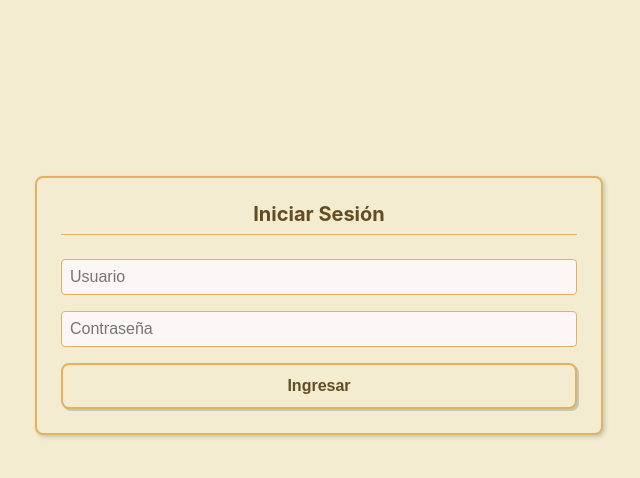
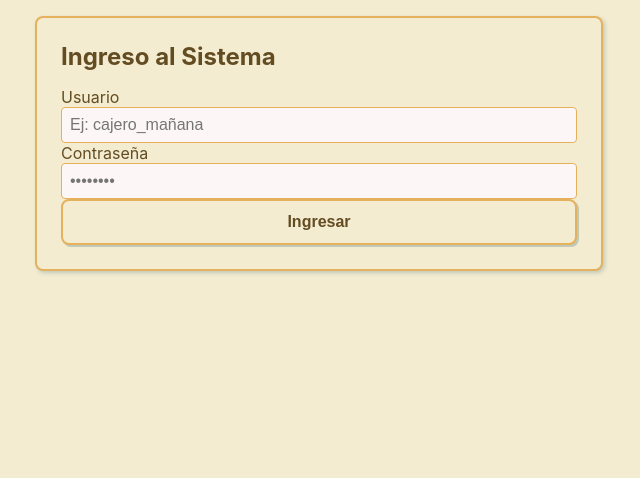
Before and after one commit to ODICRACK/kioscoFrontV2, a React (Vite) app: page /login in a window 1280 px wide. Shown: the top 478 px of the page, without its empty margins (321-961 px from the left). Built offline with nearby package versions, Linux system fonts and the light colour scheme; no server answers.

Commit message:
añadido del inicio de secion

```diff
--- a/src/pages/Login.jsx
+++ b/src/pages/Login.jsx
@@ -1,42 +1,89 @@
+// src/pages/Login.jsx
 import { useState } from 'react';
 import { useLocation } from 'wouter';
 import Input from '../components/Input';
-import Button from '../components/Button';
+import { useSnackbar } from '../context/SnackbarContext'; // 1. Importamos el Snackbar
+import { login as loginService } from '../services/authService'; // 2. Importamos el servicio
 
 const Login = () => {
   const [, setLocation] = useLocation();
+  const { showSnackbar } = useSnackbar(); // Activamos el hook del Snackbar
+
   const [usuario, setUsuario] = useState('');
   const [password, setPassword] = useState('');
+  const [isLoading, setIsLoading] = useState(false); // Para deshabilitar el botón mientras carga
 
-  const handleLogin = () => {
-    // TODO: Conectar con backend en el futuro.
-    // Mocking de roles para demostración visual:
-    if (usuario === 'super') {
+  const handleLogin = async (e) => {
+    e.preventDefault();
+    setIsLoading(true);
+
+    try {
+      // 3. Llamamos al backend real
+      const data = await loginService(usuario, password);
+
+      // 4. Guardamos las credenciales en el navegador
+      localStorage.setItem('token', data.token);
+      localStorage.setItem('user_role', data.usuario.rol);
+
+      // Si el empleado tiene un turno asignado, lo establecemos como predeterminado
+      if (data.usuario.turno) {
+        localStorage.setItem('turno_activo', data.usuario.turno);
+      }
+
+      // 5. Mostramos notificación de éxito
+      showSnackbar(`¡Bienvenido, ${data.usuario.usuario}!`, 'success');
+
+      // 6. Redirigimos según el rol
+      if (data.usuario.rol === 'super') {
         setLocation('/super-admin');
+      } else if (data.usuario.rol === 'jefe') {
+        setLocation('/admin');
       } else {
-      setLocation('/'); // Dirige al Home (Jefe o Empleado)
+        setLocation('/'); // Empleados van al Home
+      }
+
+    } catch (error) {
+      // 7. Si falla (ej. contraseña incorrecta), extraemos el mensaje del backend o ponemos uno genérico
+      const mensajeError = error.response?.data?.message || 'Error al conectar con el servidor';
+      showSnackbar(mensajeError, 'error');
+    } finally {
+      setIsLoading(false);
     }
   };
 
   return (
-    <div className="auth-container">
-      <div className="card-panel">
-        <h1 className="card-panel__title">Iniciar Sesión</h1>
-
+    <div className="login-page">
+      <div className="login-card card-panel">
+        <h2 className="login-card__title">Ingreso al Sistema</h2>
+        <form className="login-form" onSubmit={handleLogin}>
+          <div className="login-form__group">
+            <label>Usuario</label>
             <Input
-          placeholder="Usuario"
+              type="text"
+              placeholder="Ej: cajero_mañana"
               value={usuario}
               onChange={(e) => setUsuario(e.target.value)}
+              required
             />
-
+          </div>
+          <div className="login-form__group">
+            <label>Contraseña</label>
             <Input
               type="password"
-          placeholder="Contraseña"
+              placeholder="••••••••"
               value={password}
               onChange={(e) => setPassword(e.target.value)}
+              required
             />
-
-        <Button onClick={handleLogin}>Ingresar</Button>
+          </div>
+          <button
+            type="submit"
+            className="btn btn--primary login-form__submit"
+            disabled={isLoading}
+          >
+            {isLoading ? 'Verificando...' : 'Ingresar'}
+          </button>
+        </form>
       </div>
     </div>
   );
--- a/src/pages/SuperAdmin.jsx
+++ b/src/pages/SuperAdmin.jsx
@@ -1,41 +1,89 @@
+// src/pages/SuperAdmin.jsx
 import { useState } from 'react';
-import { useLocation } from 'wouter';
-import Header from '../components/Header';
 import Input from '../components/Input';
-import Button from '../components/Button';
+import { useSnackbar } from '../context/SnackbarContext';
+import { setupNegocio } from '../services/authService';
 
 const SuperAdmin = () => {
-  const [, setLocation] = useLocation();
+  const { showSnackbar } = useSnackbar();
+  const [nombreNegocio, setNombreNegocio] = useState('');
+  const [usuarioJefe, setUsuarioJefe] = useState('');
+  const [passwordJefe, setPasswordJefe] = useState('');
+  const [isLoading, setIsLoading] = useState(false);
 
-  // Estado mockeado para saber si ya existe el negocio
-  const [negocioExiste, setNegocioExiste] = useState(false);
+  const handleCrearNegocio = async (e) => {
+    e.preventDefault();
+    setIsLoading(true);
+
+    try {
+      // Llamada al backend
+      await setupNegocio(nombreNegocio, usuarioJefe, passwordJefe);
+
+      showSnackbar('Negocio y Jefe creados exitosamente', 'success');
+
+      // Limpiamos los campos
+      setNombreNegocio('');
+      setUsuarioJefe('');
+      setPasswordJefe('');
+
+    } catch (error) {
+      // Mostramos el error (ej. "El nombre de usuario ya está en uso")
+      const mensajeError = error.response?.data?.message || 'Error al configurar el negocio';
+      showSnackbar(mensajeError, 'error');
+    } finally {
+      setIsLoading(false);
+    }
+  };
 
   return (
-    <div className="admin-panel">
-      <Header title="Super Admin" onBackClick={() => setLocation('/login')} />
+    <div className="super-admin">
+      <h2 className="super-admin__title">Panel de Super Administrador</h2>
 
-      {negocioExiste ? (
-        <div className="card-panel">
-          <h2 className="card-panel__title">Negocio Actual</h2>
-          <p style={{ textAlign: 'center', fontWeight: 'bold' }}>Kiosco 7°1</p>
-          <p style={{ textAlign: 'center', marginBottom: '1rem' }}>Dueño asignado</p>
-          <Button variant="vaciar" onClick={() => setNegocioExiste(false)}>Eliminar Negocio</Button>
-        </div>
-      ) : (
-        <div className="card-panel">
-          <h2 className="card-panel__title">Crear Nuevo Negocio</h2>
-          <label style={{ fontSize: '0.85rem' }}>Nombre del Negocio</label>
-          <Input placeholder="Ej. Kiosco Central" />
+      <div className="super-admin__card card-panel">
+        <h3>Alta de Nuevo Negocio</h3>
+        <p>Complete los datos para inicializar un nuevo sistema y crear su administrador (Jefe).</p>
 
-          <h3 style={{ fontSize: '1rem', marginTop: '1rem' }}>Cuenta del Jefe</h3>
-          <Input placeholder="Usuario del Jefe" />
-          <Input type="password" placeholder="Contraseña" />
+        <form className="super-admin__form" onSubmit={handleCrearNegocio}>
+          <div className="form-group">
+            <label>Nombre del Negocio</label>
+            <Input
+              placeholder="Ej: Kiosco 7°1"
+              value={nombreNegocio}
+              onChange={(e) => setNombreNegocio(e.target.value)}
+              required
+            />
+          </div>
 
-          <div style={{ marginTop: '1rem' }}>
-            <Button onClick={() => setNegocioExiste(true)}>Crear y Vincular</Button>
+          <div className="form-group">
+            <label>Usuario del Jefe</label>
+            <Input
+              placeholder="Ej: jefe_juan"
+              value={usuarioJefe}
+              onChange={(e) => setUsuarioJefe(e.target.value)}
+              required
+            />
           </div>
-        </div>
-      )}
+
+          <div className="form-group">
+            <label>Contraseña del Jefe</label>
+            <Input
+              type="password"
+              placeholder="Mínimo 6 caracteres"
+              value={passwordJefe}
+              onChange={(e) => setPasswordJefe(e.target.value)}
+              required
+            />
+          </div>
+
+          <button
+            type="submit"
+            className="btn btn--primary"
+            disabled={isLoading}
+          >
+            {isLoading ? 'Creando...' : 'Registrar Negocio'}
+          </button>
+        </form>
+      </div>
     </div>
   );
 };
--- a/src/services/api.js
+++ b/src/services/api.js
@@ -1,6 +1,6 @@
 import axios from 'axios';
 
-// Utiliza variables de entorno para la URL de la API (facilita el paso a producción)
+// Toma la URL de Render desde el .env, o usa localhost como respaldo
 const API_URL = import.meta.env.VITE_API_URL || 'http://localhost:3000/api';
 
 const api = axios.create({
@@ -10,15 +10,18 @@ const api = axios.create({
   },
 });
 
-// Interceptor de Peticiones (Request)
+// ==========================================
+// INTERCEPTOR DE PETICIONES (REQUEST)
+// ==========================================
+// Antes de que cualquier petición salga hacia el backend, esto se ejecuta.
 api.interceptors.request.use(
   (config) => {
-    // Recupera el token de sesión.
-    // Este token es vital porque contiene el ROL del usuario y su ID_NEGOCIO.
+    // Buscamos el token en el almacenamiento del navegador
     const token = localStorage.getItem('token');
 
+    // Si existe, lo adjuntamos como un "Pase VIP" en los headers
     if (token) {
-      config.headers.Authorization = `Bearer ${token}`;
+      config.headers['Authorization'] = `Bearer ${token}`;
     }
 
     return config;
@@ -28,24 +31,32 @@ api.interceptors.request.use(
   }
 );
 
-// Interceptor de Respuestas (Response)
+// ==========================================
+// INTERCEPTOR DE RESPUESTAS (RESPONSE)
+// ==========================================
+// Cuando el backend nos responde, evaluamos si el token sigue siendo válido.
 api.interceptors.response.use(
   (response) => {
-    // Si la respuesta es exitosa, la devolvemos tal cual
+    // Si todo fue bien, simplemente devolvemos la respuesta
     return response;
   },
   (error) => {
-    // MANEJO GLOBAL DE ERRORES (Reemplazo del alert)
-    // TODO: Aquí se despachará el evento para mostrar el Snackbar global rojo
-    const errorMessage = error.response?.data?.message || 'Error de conexión con el servidor';
-    console.error('[Snackbar Error]:', errorMessage);
+    // Si el backend nos rechaza con un 401 (Token inválido o expirado)
+    if (error.response && error.response.status === 401) {
+      console.warn('Sesión expirada o no autorizada. Redirigiendo al login...');
 
-    // Si el error es 401 (No autorizado / Sesión expirada)
-    if (error.response?.status === 401) {
+      // Limpiamos los datos locales para no dejar rastro
       localStorage.removeItem('token');
-      window.location.href = '/login'; // Redirección limpia
+      localStorage.removeItem('user_role');
+
+      // Forzamos la redirección a la pantalla de login
+      // Al ser un archivo JS puro (fuera del contexto de React), usamos window.location
+      if (window.location.pathname !== '/login') {
+        window.location.href = '/login';
+      }
     }
 
+    // Devolvemos el error para que el componente que hizo la petición pueda mostrar un mensaje (ej. Snackbar)
     return Promise.reject(error);
   }
 );
--- a/src/services/authService.js
+++ b/src/services/authService.js
@@ -1,22 +1,19 @@
+// src/services/authService.js
 import api from './api';
 
-export const authService = {
-  login: async (usuario, password) => {
-    const response = await api.post('/auth/login', { usuario, password });
-    // Guardamos el token al iniciar sesión
-    if (response.data.token) {
-      localStorage.setItem('token', response.data.token);
-    }
-    return response.data;
-  },
+// Función para iniciar sesión
+export const login = async (usuario, password) => {
+  const response = await api.post('/auth/login', { usuario, password });
+  return response.data;
+  // Retorna: { message, token, usuario: { id, usuario, rol, turno } }
+};
 
-  logout: () => {
-    localStorage.removeItem('token');
-  },
-
-  crearNegocioYJefe: async (datos) => {
-    // Acción exclusiva del Super Admin
-    const response = await api.post('/negocios', datos);
-    return response.data;
-  }
+// Función para que el Super Admin cree el Kiosco y al Jefe
+export const setupNegocio = async (nombreNegocio, usuarioJefe, passwordJefe) => {
+  const response = await api.post('/setup/negocio', {
+    nombreNegocio,
+    usuarioJefe,
+    passwordJefe
+  });
+  return response.data;
 };
```
Also changed, not shown: 1 other file (tests, documents, lock files or other folders). Lines whose indentation alone changed are shown as unchanged.
